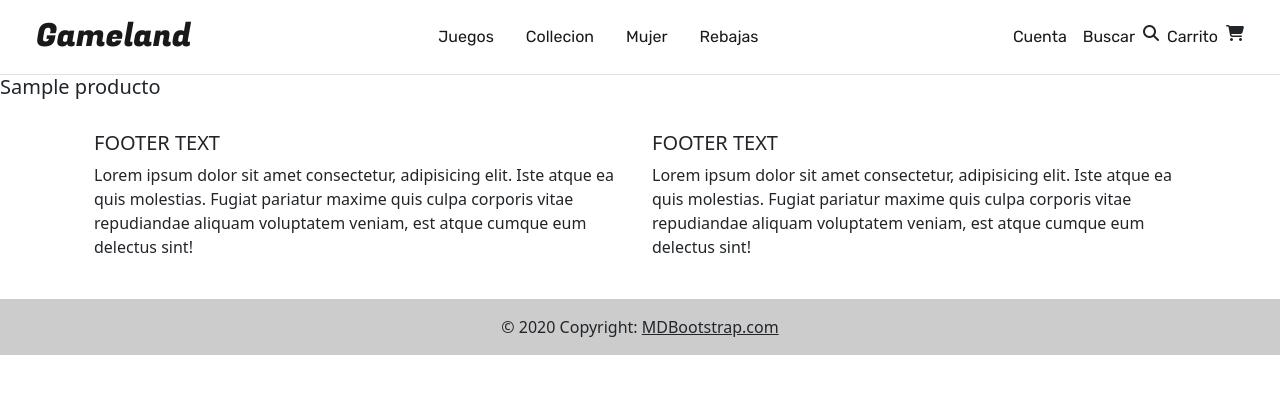
After one commit to JosueReyes-1/GAMELAND, a Django app: a page that uses indexapp/templates/indexapp/base.html in a window 1280 px wide. The commit adds this page. Shown: the top 394 px of the page. Run offline with Django 4.2, Linux system fonts and the light colour scheme; tables that the repository leaves empty hold one stand-in row (values such as "Sample post"); some libraries are stand-ins or nearby versions.

Commit message:
Se agrego el slug para los productos

```diff
--- a/indexapp/models.py
+++ b/indexapp/models.py
@@ -1,7 +1,8 @@
 
 from turtle import ondrag
 from django.db import models
-
+from django.db.models.signals import pre_save
+from gameland.utils import unique_slug_generator
 # Create your models here.
 
 class Marca_Producto(models.Model):
@@ -32,6 +33,14 @@
     marca=models.ForeignKey(Marca_Producto,on_delete=models.CASCADE)
     categoria=models.ManyToManyField(Categoria_Producto)
     estado=models.ForeignKey(Estado, on_delete=models.CASCADE)
+    slug=models.SlugField(max_length=200, null=True, blank=True)
+
+# slug
+def slug_generator(sender,instance, *args,**kwargs):
+    if not instance.slug:
+        instance.slug=unique_slug_generator(instance)
+
+pre_save.connect(slug_generator, sender=Producto)
 
 class ImagenProducto(models.Model):
     imagen=models.ImageField(upload_to='productos',null=True)
--- a/indexapp/templates/indexapp/base.html
+++ b/indexapp/templates/indexapp/base.html
@@ -14,7 +14,7 @@
 <body>
     <nav class="navbar navbar-expand-lg navbar-light bg-transparent border-bottom">
         <div class="container-fluid me-4 ms-4">
-            <a class="navbar-brand title-nav fs-2" href="#">Gameland</a>
+            <a class="navbar-brand title-nav fs-2" href="/">Gameland</a>
             <button class="navbar-toggler" type="button" data-bs-toggle="collapse" data-bs-target="#navbarSupportedContent" aria-controls="navbarSupportedContent" aria-expanded="false" aria-label="Toggle navigation">
                 <span class="navbar-toggler-icon"></span>
             </button>
--- /dev/null
+++ b/indexapp/templates/indexapp/detalles.html
@@ -0,0 +1,7 @@
+{% extends "indexapp/base.html" %}
+
+{% load static %}
+
+{% block content %}
+    <h5>{{producto.nombre}}</h5>
+{% endblock %}
--- a/indexapp/urls.py
+++ b/indexapp/urls.py
@@ -7,5 +7,6 @@
 urlpatterns = [
 
     path('',views.index,name="index"),
+    path('productos/<slug:slug_text>',views.detalles),
 ]
 urlpatterns+=static(settings.MEDIA_URL, document_root=settings.MEDIA_ROOT)
--- a/indexapp/views.py
+++ b/indexapp/views.py
@@ -1,9 +1,35 @@
+from queue import Empty
 from django.shortcuts import render,HttpResponse
-
-from indexapp.models import Producto,ImagenProducto
+from indexapp.models import Producto,ImagenProducto,Estado
 # Create your views here.
 
 def index(request):
-    productos=Producto.objects.all().filter(estado='5')
+    # consulta de productos nuevos
+    nuevo=Estado.objects.get(estado='nuevo')
+    productos_nuevos=Producto.objects.filter(estado=nuevo)
+
     imagenesP=ImagenProducto.objects.all()
-    return render(request,"indexapp/index.html",{"productos": productos,"imagenes":imagenesP})
+
+    # consulta de productos en descuentos
+    desc=Estado.objects.get(estado='descuento')
+    productos_desc=Producto.objects.filter(estado=desc)
+
+    context={
+        "nuevos": productos_nuevos,
+        "desc": productos_desc,
+        "imagenes":imagenesP,
+    }
+    return render(request,"indexapp/index.html", context)
+
+def detalles(request, slug_text):
+    producto=Producto.objects.filter(slug=slug_text)
+    if producto.exists():
+        producto=producto.first()
+    else:
+        return HttpResponse("<h5>Pagina No encontrada</h5>")
+
+    context={
+        'producto':producto
+    }
+
+    return render(request,'indexapp/detalles.html',context)
```
Also changed, not shown: gameland/utils.py (added, +28 -0 lines), indexapp/templates/indexapp/index.html (+6 -6 lines), indexapp/migrations/0005_producto_slug.py (added), media/productos/Frazada-Suave-127-cm-x-152-cm-Boba-Fett-1_305aff3c-b655-4807-b5f6-98ae7574513_kX49nep.webp (added), media/productos/Frazada-Suave-127-cm-x-152-cm-Boba-Fett-2_cc8310b7-c927-46eb-a875-e4d7df65d4b_EB0EaiI.webp (added), media/productos/llavero-con-luz-led-darth-vader-other-1_900x_BZcJzIJ.webp (added), media/productos/llavero-con-luz-led-darth-vader-other-2_460x_Dtttafp.webp (added).
